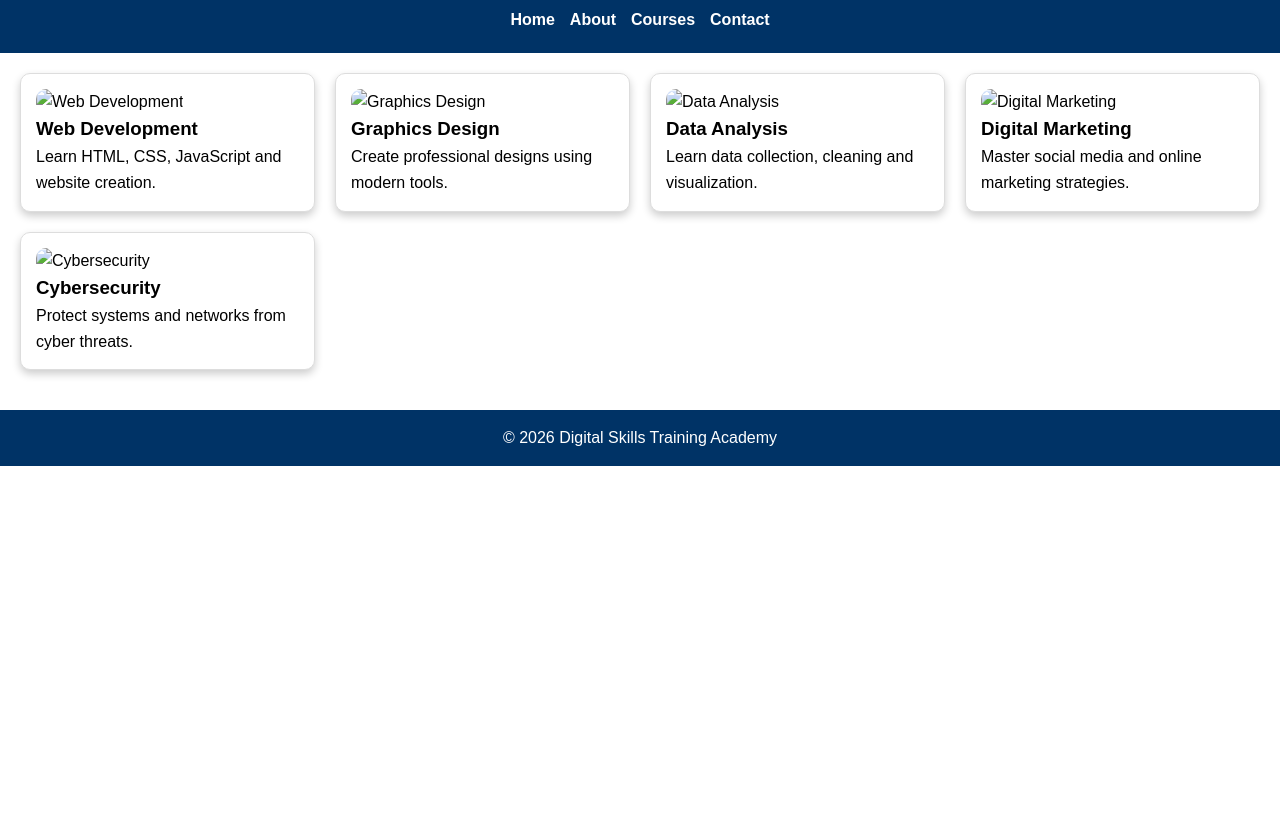
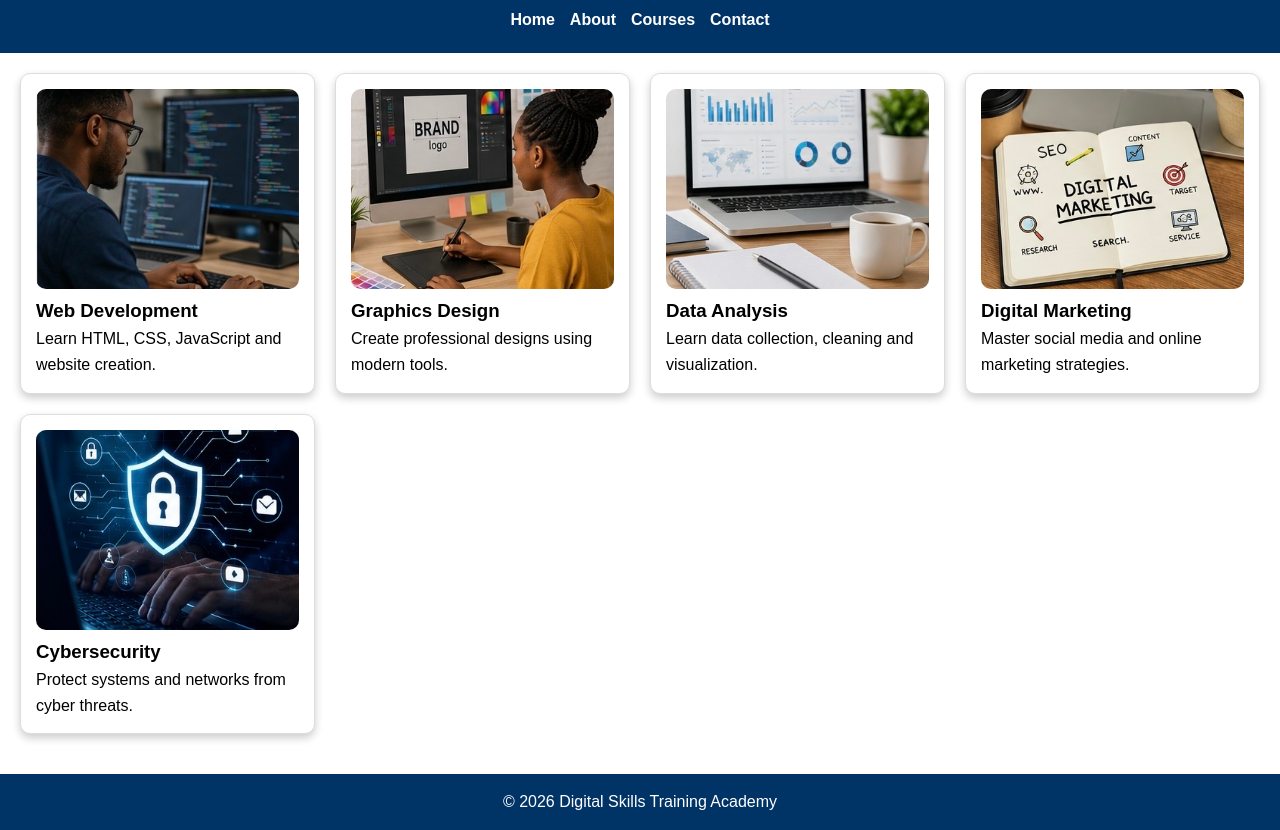
Before and after one commit to uzomadivine99/week2_Assignment-html-Css, a plain HTML site: page courses.html in a window 1280 px wide. Shown: the part 74-904 px from the top of the page. Before the commit the page ends 800 px from the top, so only its background shows below. Drawn offline with Linux system fonts and the light colour scheme.

Commit message:
Update courses.html

```diff
--- a/courses.html
+++ b/courses.html
@@ -24,31 +24,31 @@
 <section class="courses-grid">
 
     <article>
-        <img src="images/webdev.jpg" alt="Web Development">
+        <img src="images/webdev.jpg.jpg" alt="Web Development">
         <h3>Web Development</h3>
         <p>Learn HTML, CSS, JavaScript and website creation.</p>
     </article>
 
     <article>
-        <img src="images/graphics.jpg" alt="Graphics Design">
+        <img src="images/graphics.jpg.jpg" alt="Graphics Design">
         <h3>Graphics Design</h3>
         <p>Create professional designs using modern tools.</p>
     </article>
 
     <article>
-        <img src="images/data.jpg" alt="Data Analysis">
+        <img src="images/data.jpg.jpg" alt="Data Analysis">
         <h3>Data Analysis</h3>
         <p>Learn data collection, cleaning and visualization.</p>
     </article>
 
     <article>
-        <img src="images/marketing.jpg" alt="Digital Marketing">
+        <img src="images/marketing.jpg.jpg" alt="Digital Marketing">
         <h3>Digital Marketing</h3>
         <p>Master social media and online marketing strategies.</p>
     </article>
 
     <article>
-        <img src="images/cybersecurity.jpg" alt="Cybersecurity">
+        <img src="images/cybersecurity.jpg.jpg" alt="Cybersecurity">
         <h3>Cybersecurity</h3>
         <p>Protect systems and networks from cyber threats.</p>
     </article>
```
